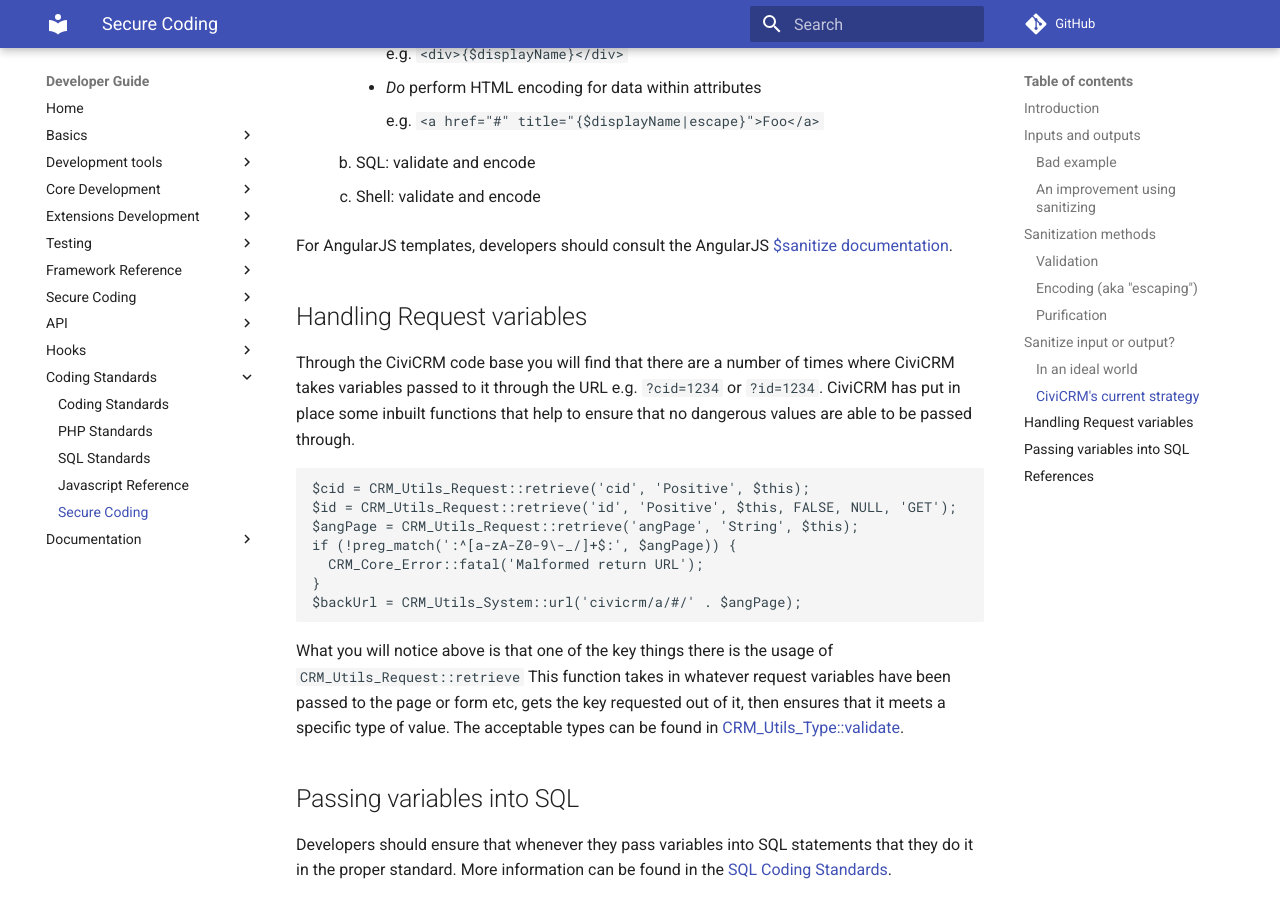
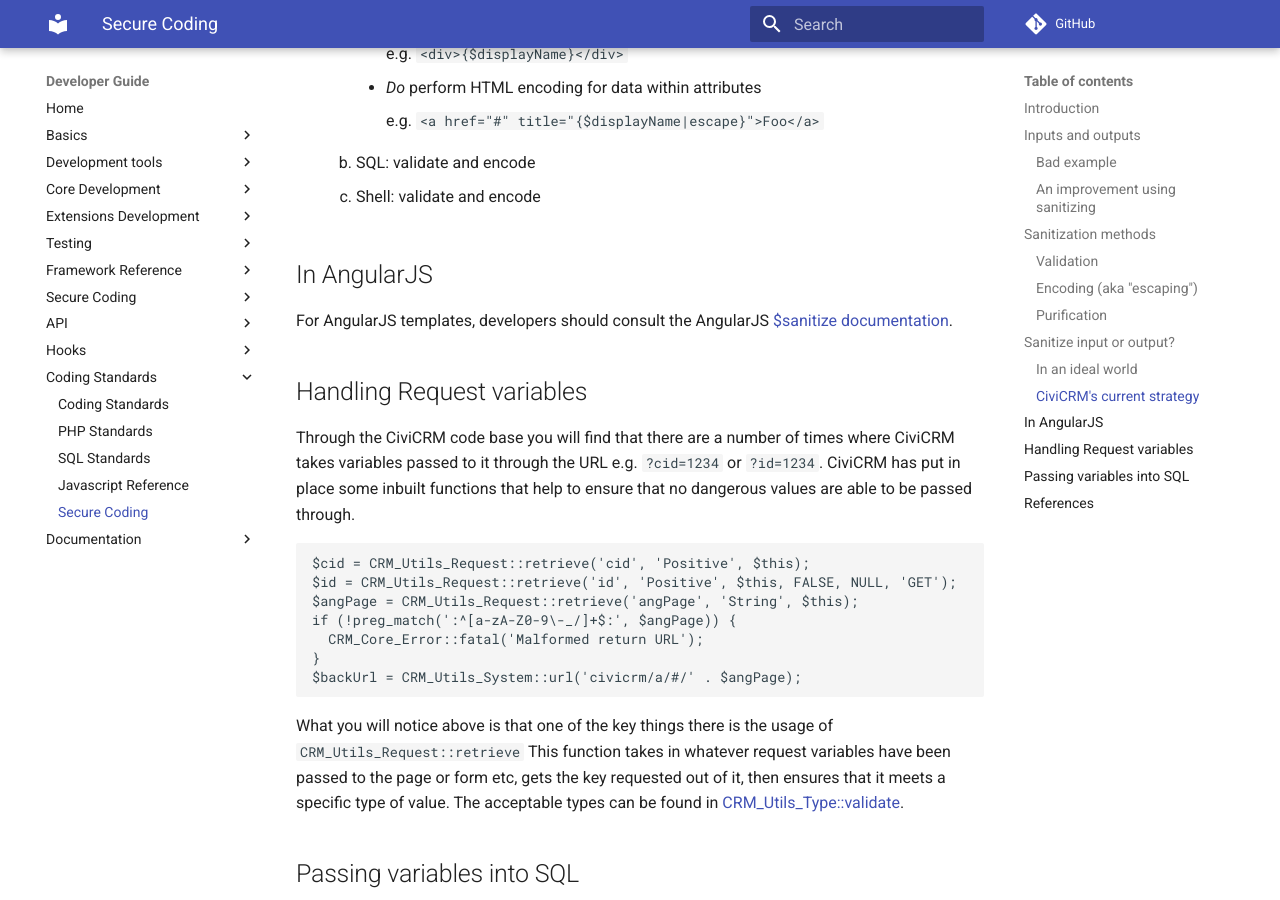
Before and after one commit to civicrm/civicrm-dev-docs, an MkDocs documentation site: the page built from docs/standards/secure.md, in a window 1280 px wide and 900 px high, scrolled down 4366 px. Built offline with MkDocs 1.6.1 and Material for MkDocs 9.7.7, drawn with Linux system fonts in a browser that asks for light colours; comment, search, counter and statistics services are not loaded; old or Windows-style settings are respelled for this version of MkDocs.

Commit message:
Security - Separate AngularJS section

```diff
--- a/docs/standards/secure.md
+++ b/docs/standards/secure.md
@@ -136,6 +136,7 @@
     1. SQL: validate and encode
     1. Shell: validate and encode
 
+## In AngularJS
 
 For AngularJS templates, developers should consult the AngularJS [$sanitize documentation](https://docs.angularjs.org/api/ngSanitize/service/$sanitize).
 
```
